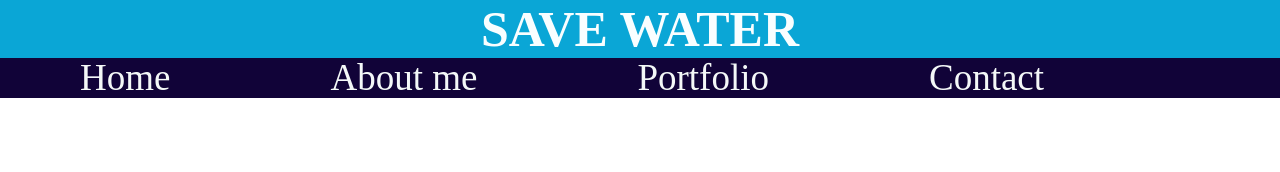
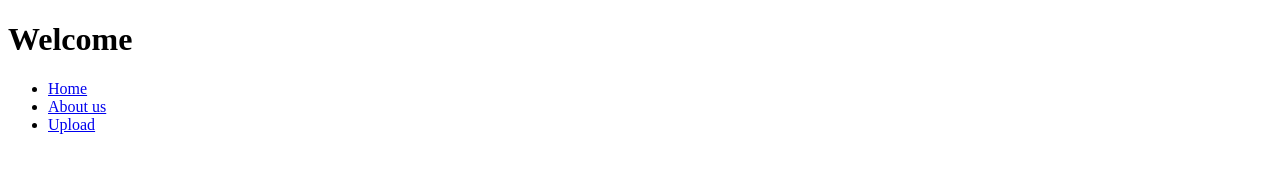
Before and after one commit to dixitshivani/Water-dsc, a plain HTML site: page index.html in a window 1280 px wide. Drawn offline with Linux system fonts and the light colour scheme.

Commit message:
Update the nav bar

```diff
--- a/index.html
+++ b/index.html
@@ -5,18 +5,15 @@
     <meta name="viewport" content="width=device-width, initial-scale=1.0">
     <meta http-equiv="X-UA-Compatible" content="ie=edge">
     <title>Water Resources</title>
-    <link rel="stylesheet" href="style.css">
 </head>
 <body>
-    <h1>SAVE WATER</h1>
+    <h1>Welcome</h1>
     <nav>
-    <ul>
-         <li><a href="Home.html">Home</a></li>
-         <li><a href="About us.html">About me</a></li>
-         <li><a href="Upload.html">Portfolio</a></li>
-         <li><a href="A message for you.html">Contact</a></li>
-
-    </ul>
- </nav>
+        <ul>
+             <li><a href="home.html">Home</a></li>
+             <li><a href="aboutus.html">About us</a></li>
+             <li><a href="upload.html">Upload</a></li>
+        </ul>
+    </nav>
 </body>
 </html>
```
